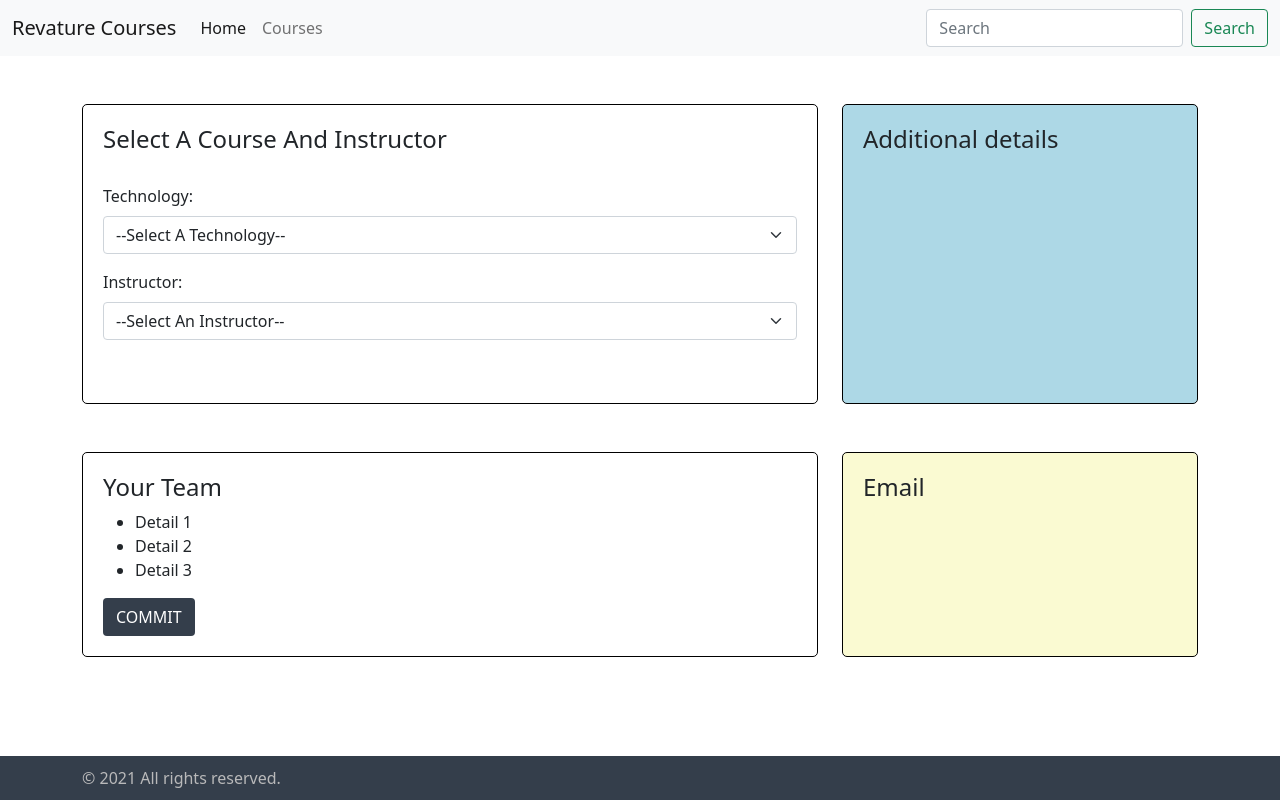
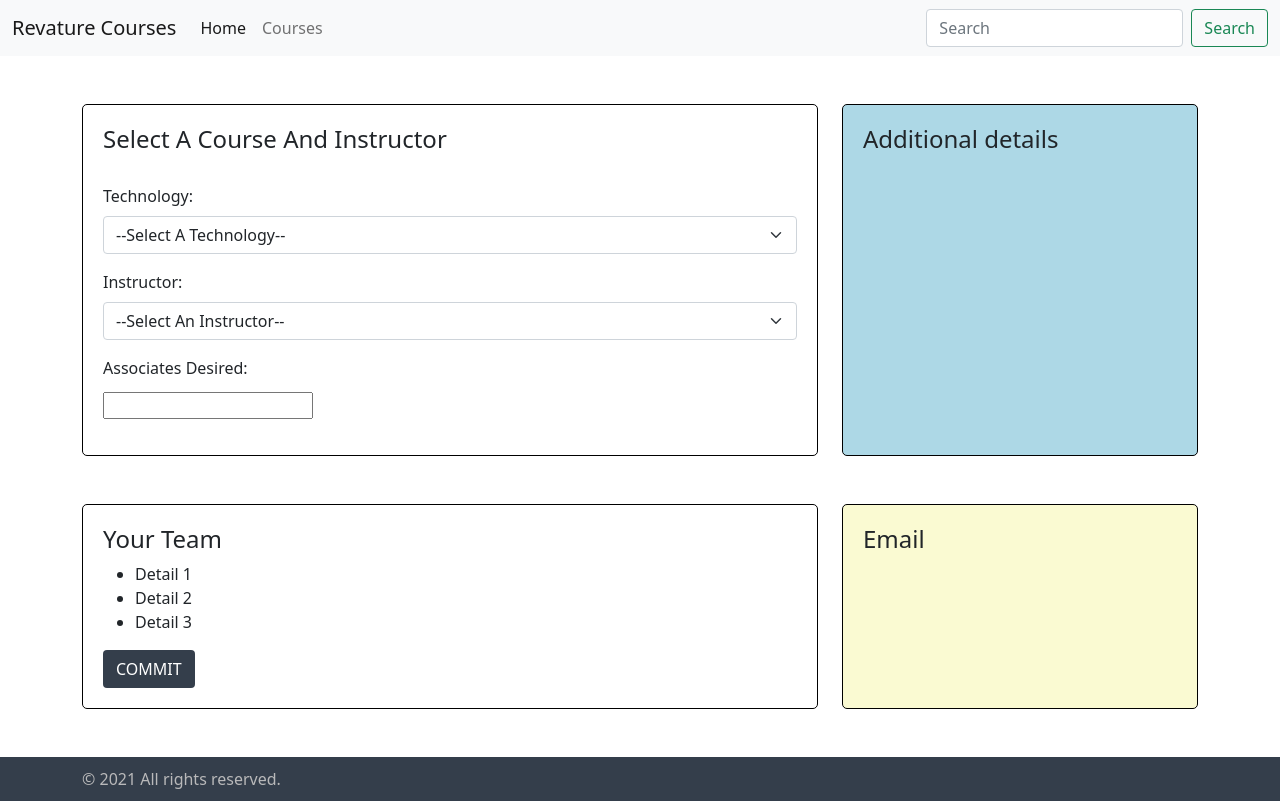
Before and after one commit to RVTR-StagingRemote/Staging-Project-Front-End, a Next.js app in the folder client-portal-front-end/: page /order/course in a window 1280 px wide. Built offline with nearby package versions, Linux system fonts and the light colour scheme.

Commit message:
added textbox for number of associates

```diff
--- a/client-portal-front-end/components/orders/OrderForm.tsx
+++ b/client-portal-front-end/components/orders/OrderForm.tsx
@@ -76,6 +76,16 @@
                     <option value="jane-doe">Jane Doe</option>
                   </select>
                 </div>
+                <div className="mb-3">
+                  <label className="form-label">Associates Desired:</label>
+                  <br/>
+                  <input
+                    type="text"
+                    className="form-text"
+                    name="associates"
+                    id="associates-textbox"
+                    />
+                </div>
               </form>
             </div>
           </div>
--- a/client-portal-front-end/package.json
+++ b/client-portal-front-end/package.json
@@ -9,9 +9,9 @@
     "lint": "next lint"
   },
   "dependencies": {
-    "bootstrap": "^5.1.0",
     "@stripe/react-stripe-js": "^1.4.1",
     "@stripe/stripe-js": "^1.17.1",
+    "bootstrap": "^5.1.0",
     "next": "11.1.0",
     "react": "17.0.2",
     "react-dom": "17.0.2",
```
Also changed, not shown: 1 other file (tests, documents, lock files or other folders).
